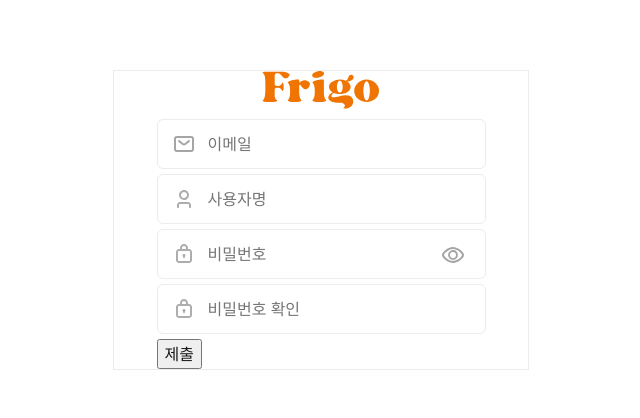
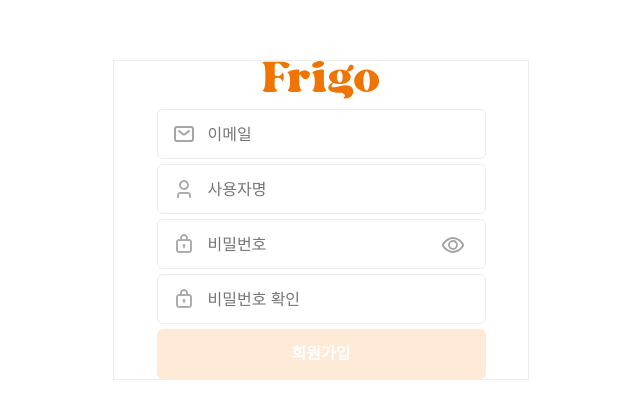
Before and after one commit to ericagong/adoption, a Next.js app in the folder FE/: page /signUp in a window 1280 px wide. Shown: the part 180-598 px from the top of the page, without its empty margins (319-959 px from the left). Built offline with nearby package versions, Linux system fonts and the light colour scheme.

Commit message:
feat: [디자인] 만능 버튼 컴포넌트 생성

```diff
--- /dev/null
+++ b/FE/components/Button.js
@@ -0,0 +1,74 @@
+import styled, { css } from "styled-components";
+import {
+  borderRadius,
+  colors,
+  fontSize,
+  fontWeights,
+  lineHeights,
+} from "./styles/setups";
+
+const Button = ({
+  type,
+  icon = null,
+  text,
+  onClick,
+  disabled = false,
+  background = colors.orange_main,
+}) => {
+  return (
+    <Root
+      type={type}
+      onClick={onClick}
+      disabled={disabled}
+      background={background}
+    >
+      <LeftSection>{icon}</LeftSection>
+      {text}
+    </Root>
+  );
+};
+
+const Root = styled.button`
+  position: relative;
+  display: flex;
+  flex-direction: row;
+  align-items: center;
+  justify-content: center;
+  gap: 0.4rem;
+  width: 32.9rem;
+  height: 5rem;
+  border-radius: ${borderRadius.round};
+  border: none;
+  background-color: ${(props) => props.background};
+  font-family: "Noto Sans KR";
+  font-style: normal;
+  font-weight: ${fontWeights.extra};
+  font-size: ${fontSize.basic};
+  line-height: ${lineHeights.basic};
+  color: ${colors.white_main};
+
+  &:hover {
+    cursor: "pointer";
+  }
+
+  ${(props) =>
+    props.disabled &&
+    css`
+      background-color: ${colors.orange_disabled};
+      &:hover {
+        cursor: "default";
+      }
+    `}
+`;
+
+const Section = styled.div`
+  position: absolute;
+`;
+
+const LeftSection = styled(Section)`
+  top: 1.3rem;
+  left: 1.5rem;
+  background-color: none;
+`;
+
+export default Button;
--- a/FE/components/auth/SignUpForm.js
+++ b/FE/components/auth/SignUpForm.js
@@ -1,6 +1,5 @@
 import useInput from "../../utils/hooks/useInput";
 import { useEffect, useState } from "react";
-import Input from "../Input";
 import IEmail from "../../assets/icons/email.svg";
 import IUser from "../../assets/icons/user.svg";
 import ILock from "../../assets/icons/lock_closed.svg";
@@ -12,7 +11,10 @@ import {
 } from "../../utils/validators";
 import IOpen from "../../assets/icons/eye_opened.svg";
 import IClose from "../../assets/icons/eye_closed.svg";
+import Input from "../Input";
+import Button from "../Button";
 import styled from "styled-components";
+import { colors } from "../styles/setups";
 
 // CHECK React-hook-form 처리방식 보고 모방하기
 // TODO 서버 사이드 에러 체크 기능 추가 (이미 가입된 이메일 처리) - 실시간으로 처리할지? 클릭시 처리할지 의사결정
@@ -75,15 +77,12 @@ const SignUpForm = () => {
     );
   };
 
-  // TODO 버튼 disable 처리 + form 막아 보안 높이기
+  const getDisabled =
+    emailErr || usernameErr || passwordErr || passwordConfirmErr ? true : false;
+
   const handleSubmit = (e) => {
     e.preventDefault();
-    console.log(email, username, password);
-    if (emailErr || usernameErr || passwordErr || passwordConfirmErr) {
-      console.log("제출 불가헌 상태");
-      return;
-    }
-    console.log("제출 완료");
+    console.log(`[@handleSubmit] ${(email, username, password)}`);
   };
 
   return (
@@ -131,7 +130,12 @@ const SignUpForm = () => {
         error={passwordConfirmErr}
         message={passwordConfirmMsg}
       />
-      <button type="submit">제출</button>
+      <Button
+        type="submit"
+        text="회원가입"
+        onClick={handleSubmit}
+        disabled={getDisabled}
+      />
     </form>
   );
 };
--- a/FE/components/styles/setups.js
+++ b/FE/components/styles/setups.js
@@ -12,8 +12,9 @@ export const colors = {
 
   red_main: "#F04438",
 
-  orange_main: "#FF5C01",
+  orange_main: "#FC9700",
   orange_sub: "#FFB356",
+  orange_disabled: "#FFEAD8",
 
   yellow_main: "#F8D706",
 
--- a/FE/utils/validators.js
+++ b/FE/utils/validators.js
@@ -35,6 +35,5 @@ export function isValidPassword(password) {
  * @returns boolean
  */
 export function isValidPasswordConfirm(password, passwordCheck) {
-  console.log(password, passwordCheck);
   return password === passwordCheck;
 }
```
